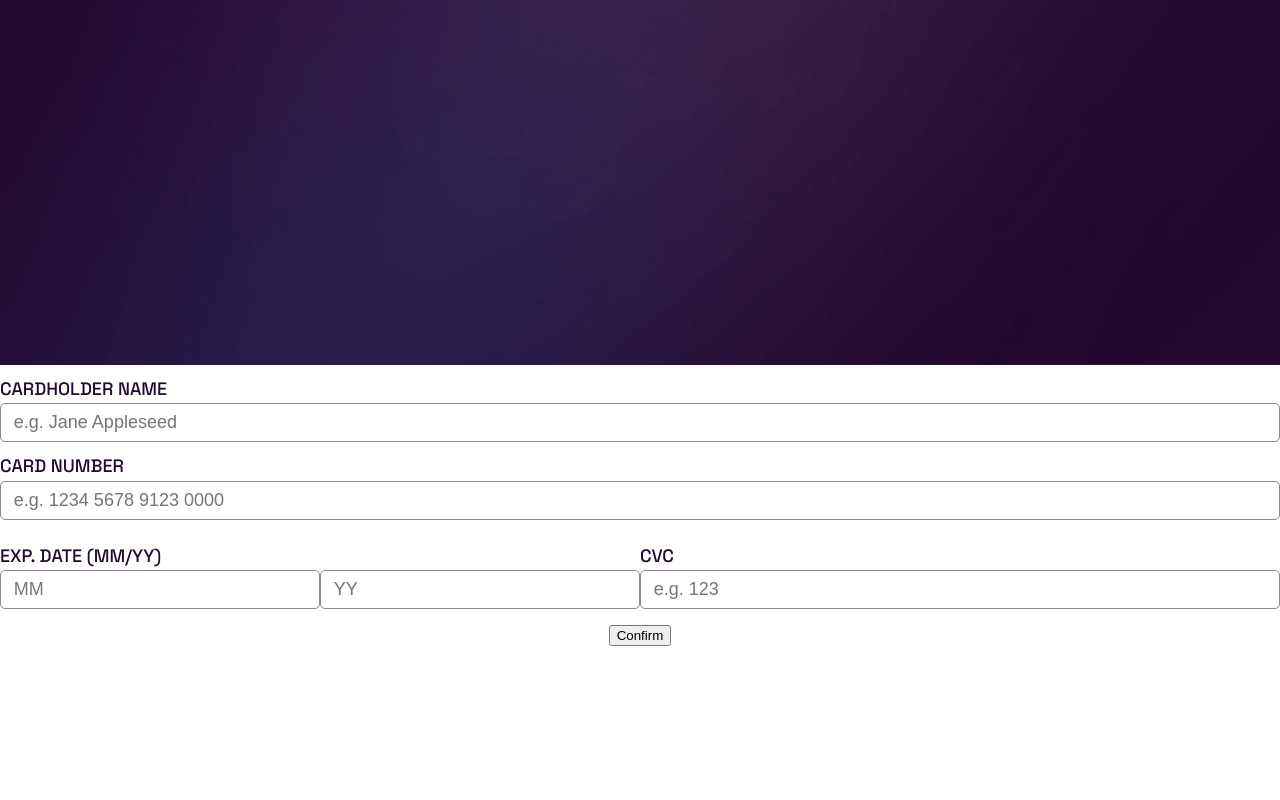
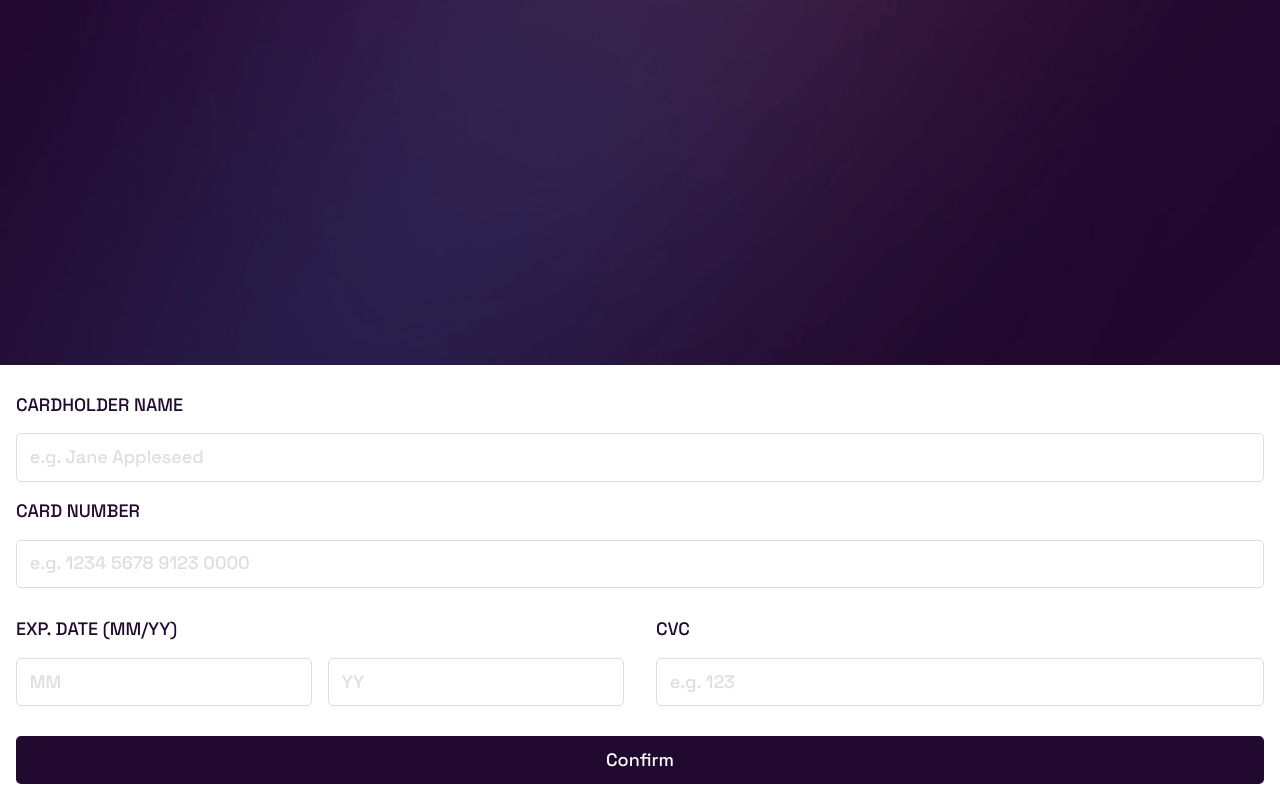
Before and after one commit to femacaraeg/interactive-card, a React (Create React App) app: page / in a window 1280 px wide. Shown: the part 454-1254 px from the top of the page. Before the commit the page ends 1100 px from the top, so only its background shows below. Built offline with nearby package versions, Linux system fonts and the light colour scheme.

Commit message:
Update styling.

```diff
--- a/src/components/Form/Form.js
+++ b/src/components/Form/Form.js
@@ -31,7 +31,9 @@ function Form() {
             <input type='number' placeholder='e.g. 123' name='cvc' />
           </label>
         </div>
-        <button type='submit'>Confirm</button>
+        <button type='submit' className={styles.confirmBtn}>
+          Confirm
+        </button>
       </form>
     </div>
   );
--- a/src/components/Form/Form.module.css
+++ b/src/components/Form/Form.module.css
@@ -1,6 +1,10 @@
 .formBox {
   width: 100%;
   /* padding: 1rem; */
+}
+
+.formBox form {
+  padding: 1rem;
 }
 
 .formBox label {
@@ -14,20 +18,24 @@
 .formBox input {
   display: block;
   width: 100%;
-  margin: 0.25vw 0;
-  /* padding: 0.5rem 0.8rem 0.5rem 0.8rem; */
-  /* margin: 0.9vw 0; */
-  padding: 0.5rem 0.8rem;
-  border: 1px solid var(--dark-grayish-violet);
+  margin: 1.35vw 0;
+  padding: 0.8rem;
+  border: 1px solid var(--light-grayish-violet);
   border-radius: 5px;
   font-size: 18px;
   box-sizing: border-box;
+}
+
+.formBox input:focus {
+  outline: none !important;
+  border: 2px solid var(--dark-grayish-violet);
 }
 
 .date {
   display: flex;
   flex-direction: row;
   width: 100%;
+  gap: 2rem;
 }
 
 .date label {
@@ -36,4 +44,16 @@
 
 .flexDiv {
   display: flex;
+  gap: 1rem;
 }
+
+.confirmBtn {
+  width: 100%;
+  background-color: var(--very-dark-violet);
+  color: var(--white);
+  border-radius: 5px;
+  font-family: 'Space Grotesk', sans-serif;
+  padding: 0.8rem;
+  border: 0;
+  font-size: 18px;
+}
--- a/src/index.css
+++ b/src/index.css
@@ -16,3 +16,9 @@ code {
   font-family: source-code-pro, Menlo, Monaco, Consolas, 'Courier New',
     monospace;
 }
+
+::placeholder {
+  color: var(--light-grayish-violet);
+  font-weight: 500;
+  font-family: 'Space Grotesk', sans-serif;
+}
```
